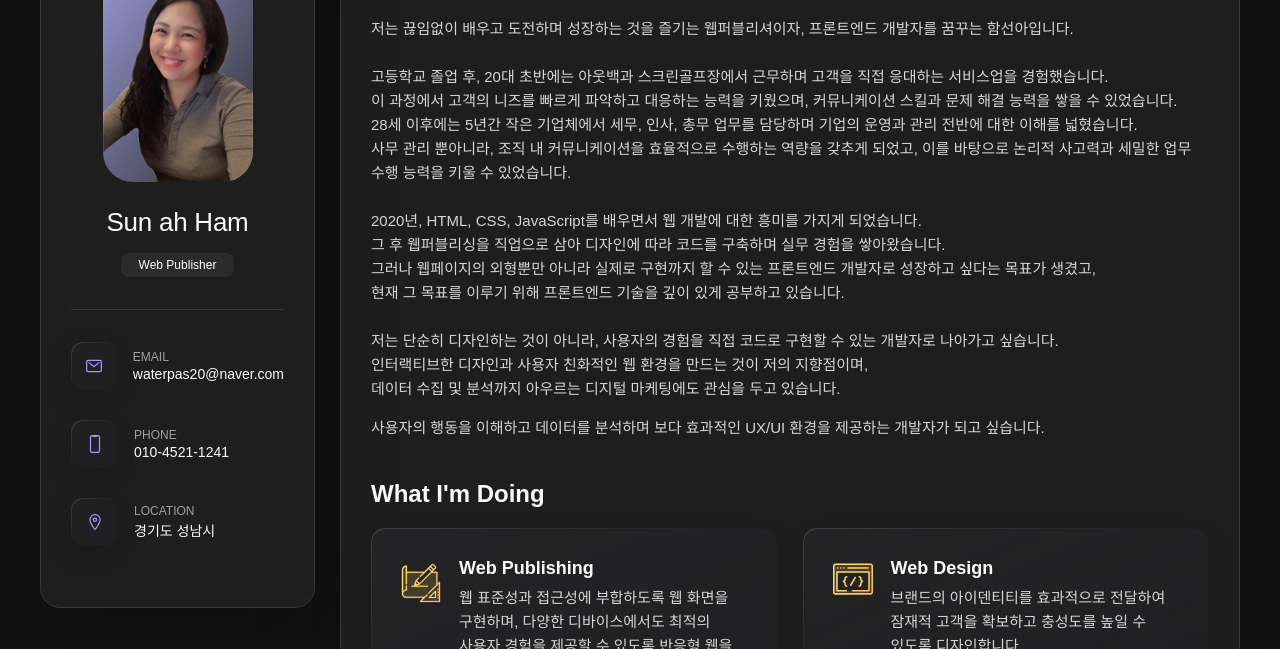
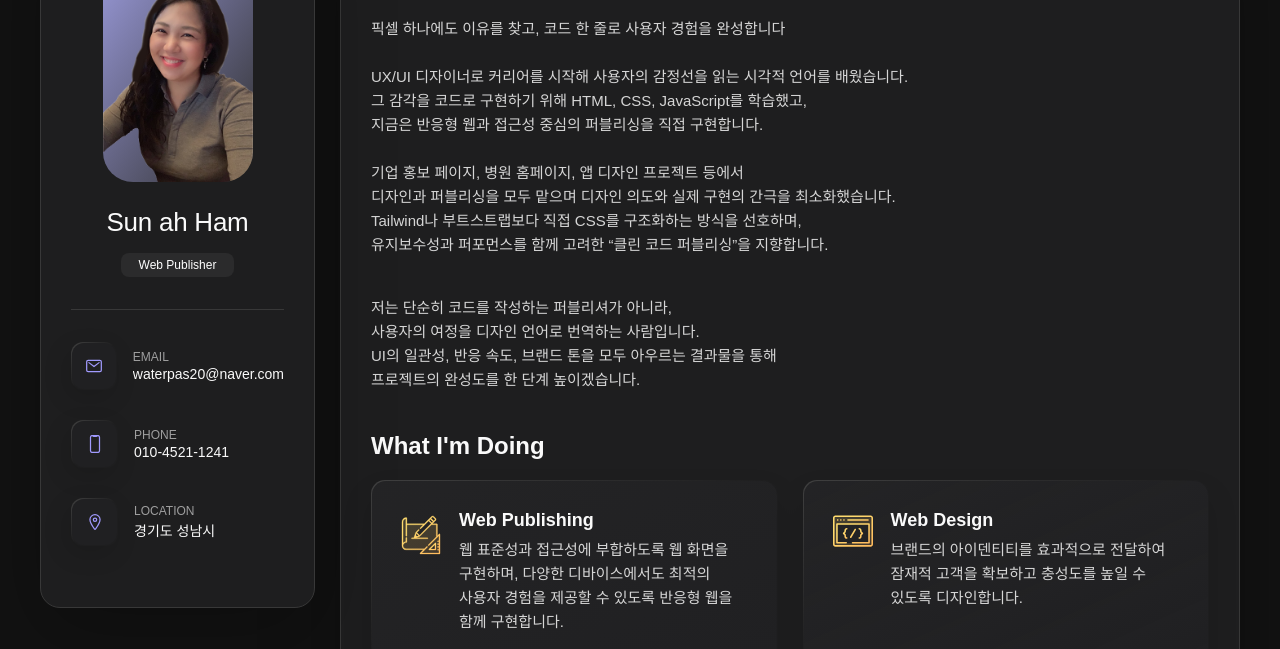
Before and after one commit to suna-ham/portfolio-hams, a plain HTML site: page ham-portfolio/index.html in a window 1280 px wide. Shown: the part 151-800 px from the top of the page. Drawn offline with nearby package versions, Linux system fonts and the light colour scheme.

Commit message:
Revise about section for clarity and detail
Updated the personal introduction and career aspirations in the about section.

```diff
--- a/ham-portfolio/index.html
+++ b/ham-portfolio/index.html
@@ -207,24 +207,23 @@
 
         <section class="about-text">
           <p>
-            저는 끊임없이 배우고 도전하며 성장하는 것을 즐기는 웹퍼블리셔이자, 프론트엔드 개발자를 꿈꾸는 함선아입니다.<br>
+            픽셀 하나에도 이유를 찾고, 코드 한 줄로 사용자 경험을 완성합니다<br>
             <br>
-            고등학교 졸업 후, 20대 초반에는 아웃백과 스크린골프장에서 근무하며 고객을 직접 응대하는 서비스업을 경험했습니다. <br>
-            이 과정에서 고객의 니즈를 빠르게 파악하고 대응하는 능력을 키웠으며, 커뮤니케이션 스킬과 문제 해결 능력을 쌓을 수 있었습니다.<br>
-            28세 이후에는 5년간 작은 기업체에서 세무, 인사, 총무 업무를 담당하며 기업의 운영과 관리 전반에 대한 이해를 넓혔습니다. <br>
-            사무 관리 뿐아니라, 조직 내 커뮤니케이션을 효율적으로 수행하는 역량을 갖추게 되었고, 이를 바탕으로 논리적 사고력과 세밀한 업무 수행 능력을 키울 수 있었습니다.<br><br>
-
-            2020년, HTML, CSS, JavaScript를 배우면서 웹 개발에 대한 흥미를 가지게 되었습니다. <br>
-            그 후 웹퍼블리싱을 직업으로 삼아 디자인에 따라 코드를 구축하며 실무 경험을 쌓아왔습니다.<br>
-            그러나 웹페이지의 외형뿐만 아니라 실제로 구현까지 할 수 있는 프론트엔드 개발자로 성장하고 싶다는 목표가 생겼고, <br>
-            현재 그 목표를 이루기 위해 프론트엔드 기술을 깊이 있게 공부하고 있습니다.<br>
-            <br>
-            저는 단순히 디자인하는 것이 아니라, 사용자의 경험을 직접 코드로 구현할 수 있는 개발자로 나아가고 싶습니다. <br>
-            인터랙티브한 디자인과 사용자 친화적인 웹 환경을 만드는 것이 저의 지향점이며,<br> 데이터 수집 및 분석까지 아우르는 디지털 마케팅에도 관심을 두고 있습니다.
+            UX/UI 디자이너로 커리어를 시작해 사용자의 감정선을 읽는 시각적 언어를 배웠습니다.<br>
+     그 감각을 코드로 구현하기 위해 HTML, CSS, JavaScript를 학습했고,<br>
+지금은 반응형 웹과 접근성 중심의 퍼블리싱을 직접 구현합니다.<br>
+<br>
+기업 홍보 페이지, 병원 홈페이지, 앱 디자인 프로젝트 등에서<br>
+디자인과 퍼블리싱을 모두 맡으며 디자인 의도와 실제 구현의 간극을 최소화했습니다.<br>
+Tailwind나 부트스트랩보다 직접 CSS를 구조화하는 방식을 선호하며,<br>
+유지보수성과 퍼포먼스를 함께 고려한 “클린 코드 퍼블리싱”을 지향합니다.<br>
           </p>
-
+<br>
           <p>
-            사용자의 행동을 이해하고 데이터를 분석하며 보다 효과적인 UX/UI 환경을 제공하는 개발자가 되고 싶습니다.
+            저는 단순히 코드를 작성하는 퍼블리셔가 아니라,<br>
+사용자의 여정을 디자인 언어로 번역하는 사람입니다.<br>
+UI의 일관성, 반응 속도, 브랜드 톤을 모두 아우르는 결과물을 통해<br>
+프로젝트의 완성도를 한 단계 높이겠습니다.<br>
           </p>
         </section>
 
```
